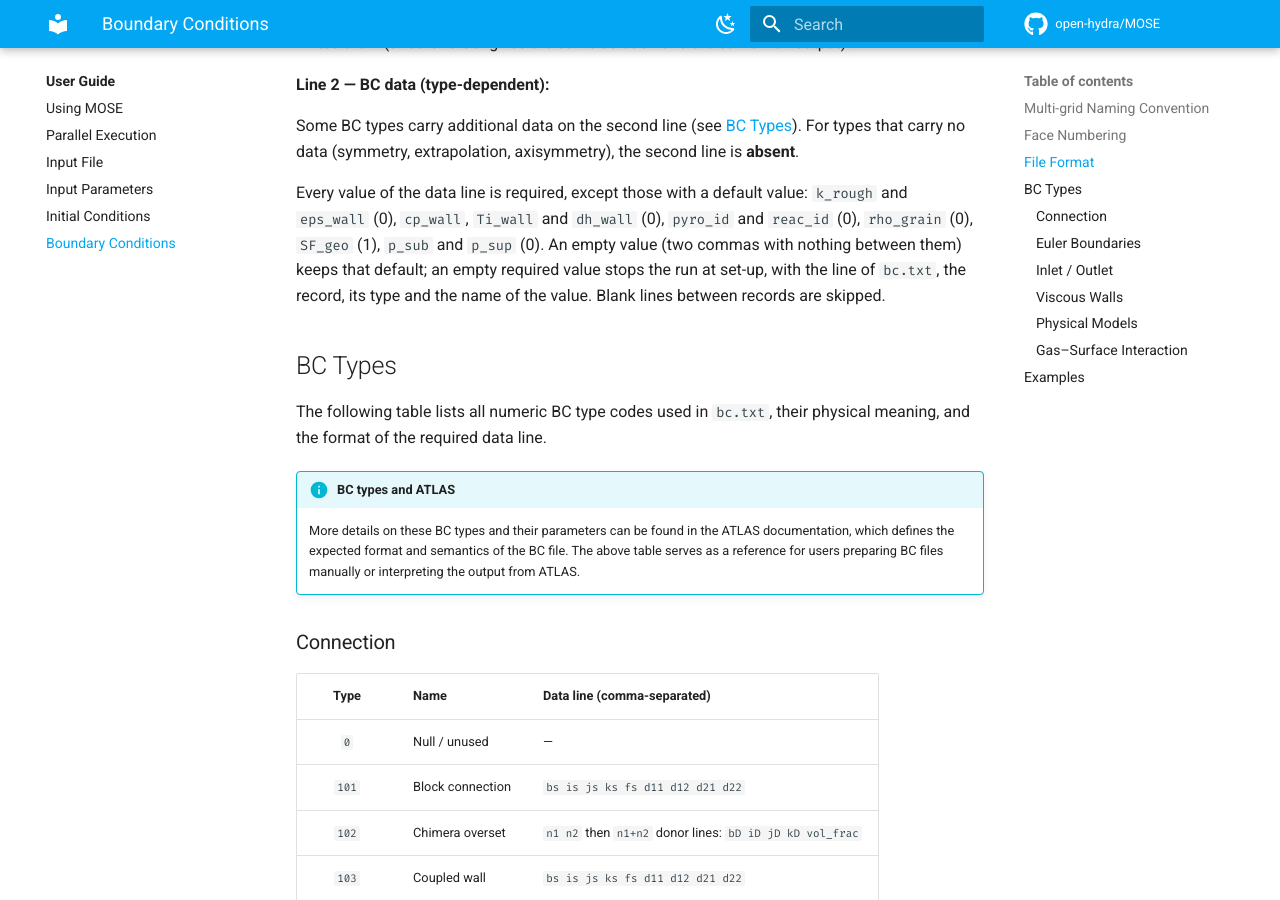
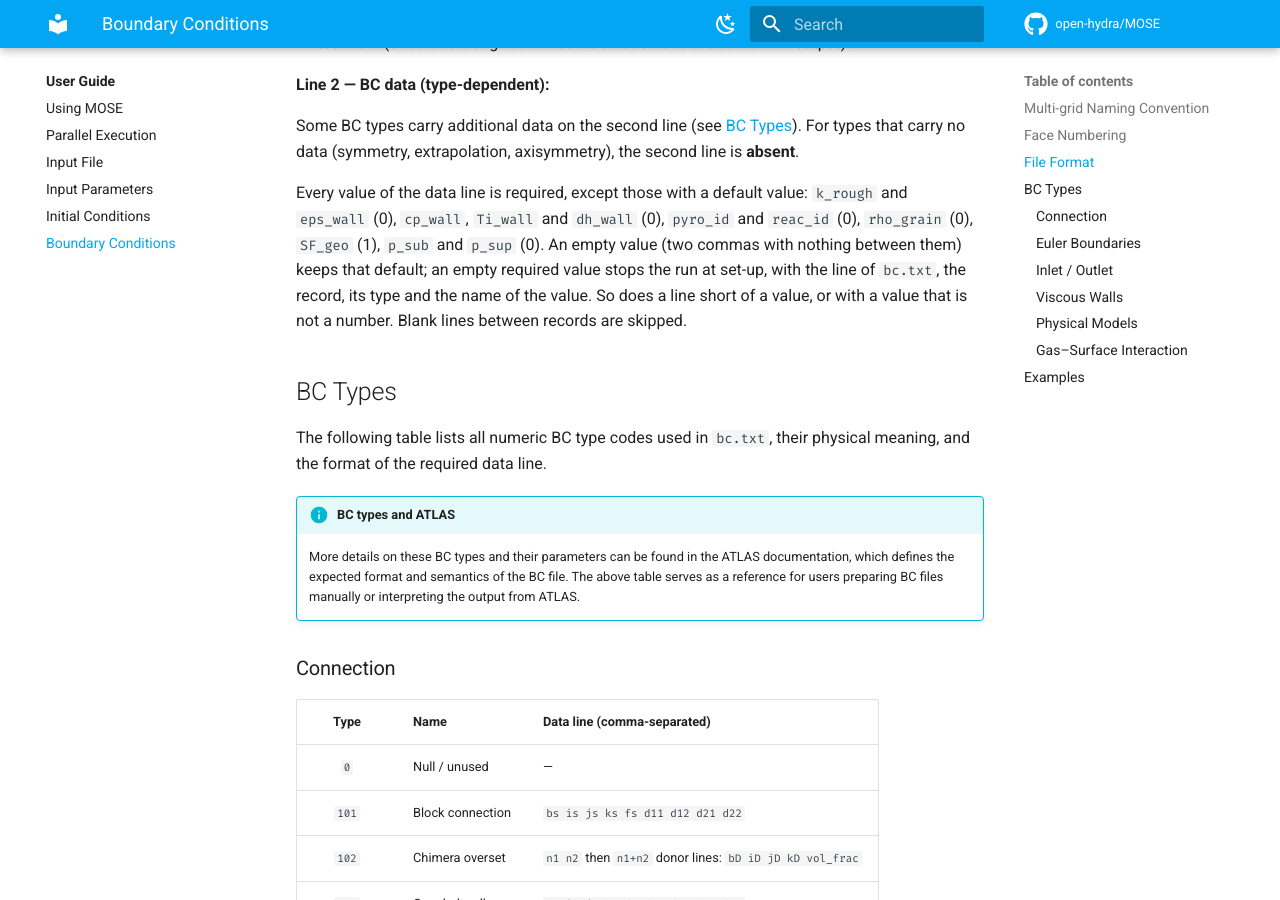
Before and after one commit to open-hydra/MOSE, an MkDocs documentation site: the page built from docs/user/boundary-conditions.md, in a window 1280 px wide and 900 px high, scrolled down 2744 px. Built offline with MkDocs 1.6.1 and Material for MkDocs 9.7.7, drawn with Linux system fonts in a browser that asks for light colours; comment, search, counter and statistics services are not loaded.

Commit message:
Boundary input: stop on a property line that cannot be read
Why: the property lines of bc.txt were read without checking the
result. Read as a list from the file, a short line took its last
values from the next line, and every record after it was read out of
place; a value that is not a number left its field undefined.

Fix: each line of bc.txt, read whole by Next_Line, is then read as its
values, and the status of that read is checked: a line that is short
or holds a value that is not a number stops the run with "bc.txt line
L (record N, type T): the line is short or holds a value that is not a
number" and the text of the line (mpi_abort_all). The same holds for
the record line, for the counts and donor lines of a chimera boundary
and for a 410 file name longer than 256 characters; a file that ends
before its last record says so.

Before and after: a short property line, or one with a word for a
number, stops the run at set-up with exit code 1, the line, the record
and its type. Files whose lines are complete and numeric are read as
before, and the runs do not change.

Test (measured on an earlier version of this series): BCInput: the line
of the outlet (record 2, line 4 of bc.txt) short of its last value, or
with a word for a number, must stop the run at set-up with "bc.txt line
4 (record 2, type 406): the line is short or holds a value that is not a
number" and the line. On the parent neither line is refused: both runs
end with exit code 1 and no message that names the line.

Class: E (a short property line took its last values from the
next line and shifted every record after it; a value that is not a
number left its field undefined; neither line was refused; red check:
BCInput).

Basis: ISO/IEC 1539-1:2018 (draft J3/18-007r1), 12.11.1, p. 253, item 3:
reading beyond the end of an internal file is an end-of-file condition,
and 12.11.5, p. 254: IOSTAT= then gets a negative value, and a positive
one for an error such as a value that is not a number (13.10.3.1, p.
275, item 1). Read from the file, list-directed, the end of a record
counts as a blank (13.10.2, p. 274), so a short line went on in the next
one.

Co-Authored-By: Claude Opus 5.5 <noreply@anthropic.com>

```diff
--- a/docs/user/boundary-conditions.md
+++ b/docs/user/boundary-conditions.md
@@ -76,7 +76,8 @@ Some BC types carry additional data on the second line (see [BC Types](#bc-types
 Every value of the data line is required, except those with a default value: `k_rough` and `eps_wall` (0), `cp_wall`,
 `Ti_wall` and `dh_wall` (0), `pyro_id` and `reac_id` (0), `rho_grain` (0), `SF_geo` (1), `p_sub` and `p_sup` (0). An
 empty value (two commas with nothing between them) keeps that default; an empty required value stops the run at set-up,
-with the line of `bc.txt`, the record, its type and the name of the value. Blank lines between records are skipped.
+with the line of `bc.txt`, the record, its type and the name of the value. So does a line short of a value, or with a
+value that is not a number. Blank lines between records are skipped.
 
 ## BC Types
 
```
Also changed, not shown: docs/development/testing.md (+1 -1 lines), 4 other files.
